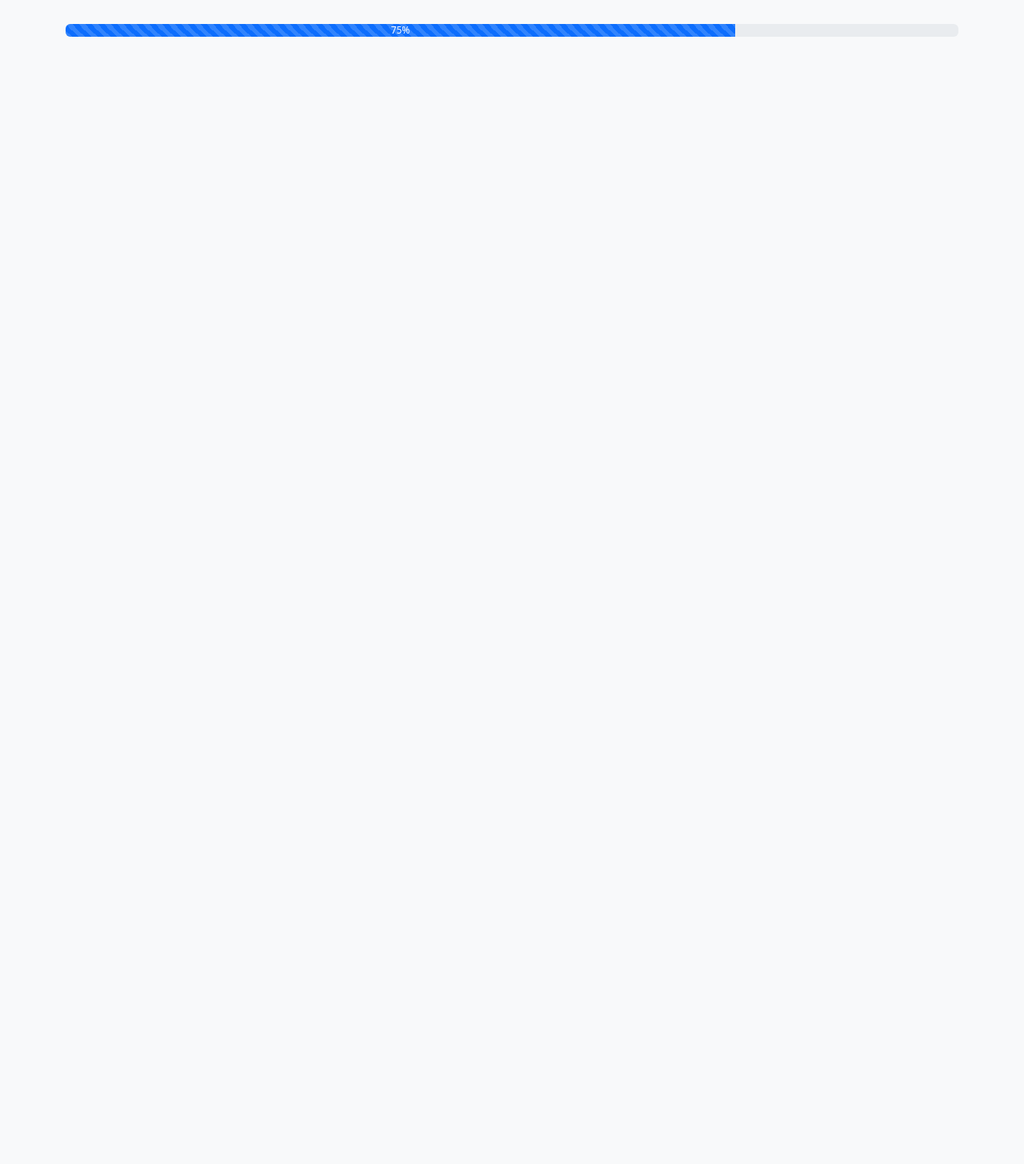
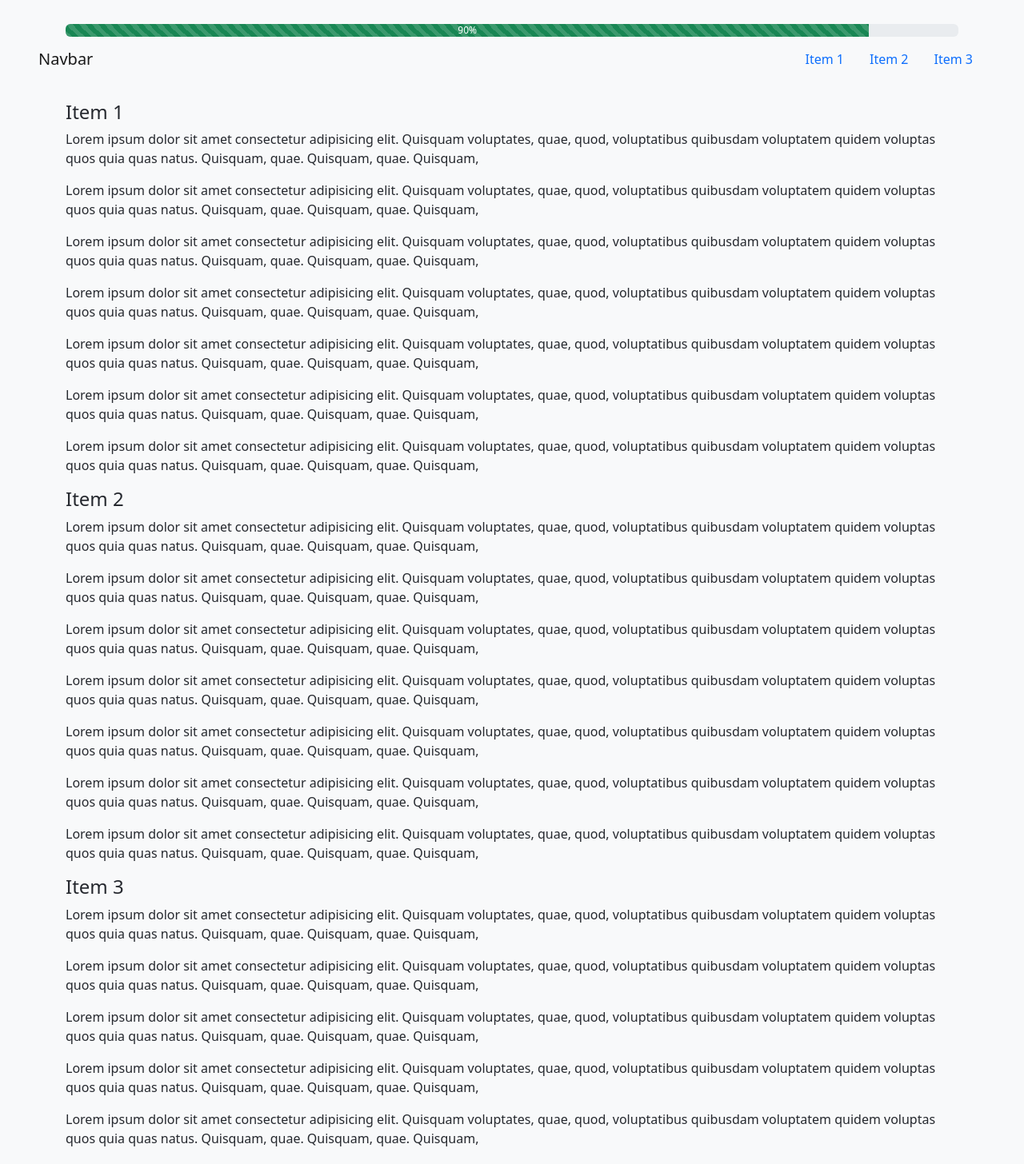
Before and after one commit to denisrodrigues-ita/cursobootstrapfive, a React (Vite) app: page /accordion in a window 1280 px wide. Shown: the part 4680-6136 px from the top of the page at 80% size. Before the commit the page ends 5226 px from the top, so only its background shows below. Built offline with nearby package versions, Linux system fonts and the light colour scheme.

Commit message:
scroll spy

```diff
--- a/src/pages/Accordion/index.jsx
+++ b/src/pages/Accordion/index.jsx
@@ -700,15 +700,178 @@
         </div>
         <div className="progress mt-5">
           <div
-            className="progress-bar progress-bar-striped"
+            className="progress-bar progress-bar-striped bg-success"
             role="progressbar"
-            style={{ width: "75%" }}
-            aria-valuenow="75"
+            style={{ width: "90%" }}
+            aria-valuenow="90"
             aria-valuemin="0"
             aria-valuemax="100"
           >
-            75%
+            90%
           </div>
+        </div>
+      </div>
+
+      {/* Scroll Spy */}
+      <nav id="scrollspy" className="navbar navbar-light bg-light px-5 mb-4">
+        <a className="navbar-brand" href="#">
+          Navbar
+        </a>
+        <ul className="nav">
+          <li className="nav-item">
+            <a className="nav-link" href="#item-1">
+              Item 1
+            </a>
+          </li>
+          <li className="nav-item">
+            <a className="nav-link" href="#item-2">
+              Item 2
+            </a>
+          </li>
+          <li className="nav-item">
+            <a className="nav-link" href="#item-3">
+              Item 3
+            </a>
+          </li>
+        </ul>
+      </nav>
+
+      <div
+        data-bs-spy="scroll"
+        data-bs-target="#scrollspy"
+        data-bs-offset="0"
+        tabIndex="0"
+      >
+        <div className="container">
+          <h4 id="item-1">Item 1</h4>
+          <p>
+            Lorem ipsum dolor sit amet consectetur adipisicing elit. Quisquam
+            voluptates, quae, quod, voluptatibus quibusdam voluptatem quidem
+            voluptas quos quia quas natus. Quisquam, quae. Quisquam, quae.
+            Quisquam,
+          </p>
+          <p>
+            Lorem ipsum dolor sit amet consectetur adipisicing elit. Quisquam
+            voluptates, quae, quod, voluptatibus quibusdam voluptatem quidem
+            voluptas quos quia quas natus. Quisquam, quae. Quisquam, quae.
+            Quisquam,
+          </p>
+          <p>
+            Lorem ipsum dolor sit amet consectetur adipisicing elit. Quisquam
+            voluptates, quae, quod, voluptatibus quibusdam voluptatem quidem
+            voluptas quos quia quas natus. Quisquam, quae. Quisquam, quae.
+            Quisquam,
+          </p>
+          <p>
+            Lorem ipsum dolor sit amet consectetur adipisicing elit. Quisquam
+            voluptates, quae, quod, voluptatibus quibusdam voluptatem quidem
+            voluptas quos quia quas natus. Quisquam, quae. Quisquam, quae.
+            Quisquam,
+          </p>
+          <p>
+            Lorem ipsum dolor sit amet consectetur adipisicing elit. Quisquam
+            voluptates, quae, quod, voluptatibus quibusdam voluptatem quidem
+            voluptas quos quia quas natus. Quisquam, quae. Quisquam, quae.
+            Quisquam,
+          </p>
+          <p>
+            Lorem ipsum dolor sit amet consectetur adipisicing elit. Quisquam
+            voluptates, quae, quod, voluptatibus quibusdam voluptatem quidem
+            voluptas quos quia quas natus. Quisquam, quae. Quisquam, quae.
+            Quisquam,
+          </p>
+          <p>
+            Lorem ipsum dolor sit amet consectetur adipisicing elit. Quisquam
+            voluptates, quae, quod, voluptatibus quibusdam voluptatem quidem
+            voluptas quos quia quas natus. Quisquam, quae. Quisquam, quae.
+            Quisquam,
+          </p>
+          <h4 id="item-2">Item 2</h4>
+          <p>
+            Lorem ipsum dolor sit amet consectetur adipisicing elit. Quisquam
+            voluptates, quae, quod, voluptatibus quibusdam voluptatem quidem
+            voluptas quos quia quas natus. Quisquam, quae. Quisquam, quae.
+            Quisquam,
+          </p>
+          <p>
+            Lorem ipsum dolor sit amet consectetur adipisicing elit. Quisquam
+            voluptates, quae, quod, voluptatibus quibusdam voluptatem quidem
+            voluptas quos quia quas natus. Quisquam, quae. Quisquam, quae.
+            Quisquam,
+          </p>
+          <p>
+            Lorem ipsum dolor sit amet consectetur adipisicing elit. Quisquam
+            voluptates, quae, quod, voluptatibus quibusdam voluptatem quidem
+            voluptas quos quia quas natus. Quisquam, quae. Quisquam, quae.
+            Quisquam,
+          </p>
+          <p>
+            Lorem ipsum dolor sit amet consectetur adipisicing elit. Quisquam
+            voluptates, quae, quod, voluptatibus quibusdam voluptatem quidem
+            voluptas quos quia quas natus. Quisquam, quae. Quisquam, quae.
+            Quisquam,
+          </p>
+          <p>
+            Lorem ipsum dolor sit amet consectetur adipisicing elit. Quisquam
+            voluptates, quae, quod, voluptatibus quibusdam voluptatem quidem
+            voluptas quos quia quas natus. Quisquam, quae. Quisquam, quae.
+            Quisquam,
+          </p>
+          <p>
+            Lorem ipsum dolor sit amet consectetur adipisicing elit. Quisquam
+            voluptates, quae, quod, voluptatibus quibusdam voluptatem quidem
+            voluptas quos quia quas natus. Quisquam, quae. Quisquam, quae.
+            Quisquam,
+          </p>
+          <p>
+            Lorem ipsum dolor sit amet consectetur adipisicing elit. Quisquam
+            voluptates, quae, quod, voluptatibus quibusdam voluptatem quidem
+            voluptas quos quia quas natus. Quisquam, quae. Quisquam, quae.
+            Quisquam,
+          </p>
+          <h4 id="item-3">Item 3</h4>
+          <p>
+            Lorem ipsum dolor sit amet consectetur adipisicing elit. Quisquam
+            voluptates, quae, quod, voluptatibus quibusdam voluptatem quidem
+            voluptas quos quia quas natus. Quisquam, quae. Quisquam, quae.
+            Quisquam,
+          </p>
+          <p>
+            Lorem ipsum dolor sit amet consectetur adipisicing elit. Quisquam
+            voluptates, quae, quod, voluptatibus quibusdam voluptatem quidem
+            voluptas quos quia quas natus. Quisquam, quae. Quisquam, quae.
+            Quisquam,
+          </p>
+          <p>
+            Lorem ipsum dolor sit amet consectetur adipisicing elit. Quisquam
+            voluptates, quae, quod, voluptatibus quibusdam voluptatem quidem
+            voluptas quos quia quas natus. Quisquam, quae. Quisquam, quae.
+            Quisquam,
+          </p>
+          <p>
+            Lorem ipsum dolor sit amet consectetur adipisicing elit. Quisquam
+            voluptates, quae, quod, voluptatibus quibusdam voluptatem quidem
+            voluptas quos quia quas natus. Quisquam, quae. Quisquam, quae.
+            Quisquam,
+          </p>
+          <p>
+            Lorem ipsum dolor sit amet consectetur adipisicing elit. Quisquam
+            voluptates, quae, quod, voluptatibus quibusdam voluptatem quidem
+            voluptas quos quia quas natus. Quisquam, quae. Quisquam, quae.
+            Quisquam,
+          </p>
+          <p>
+            Lorem ipsum dolor sit amet consectetur adipisicing elit. Quisquam
+            voluptates, quae, quod, voluptatibus quibusdam voluptatem quidem
+            voluptas quos quia quas natus. Quisquam, quae. Quisquam, quae.
+            Quisquam,
+          </p>
+          <p>
+            Lorem ipsum dolor sit amet consectetur adipisicing elit. Quisquam
+            voluptates, quae, quod, voluptatibus quibusdam voluptatem quidem
+            voluptas quos quia quas natus. Quisquam, quae. Quisquam, quae.
+            Quisquam,
+          </p>
         </div>
       </div>
     </>
```
